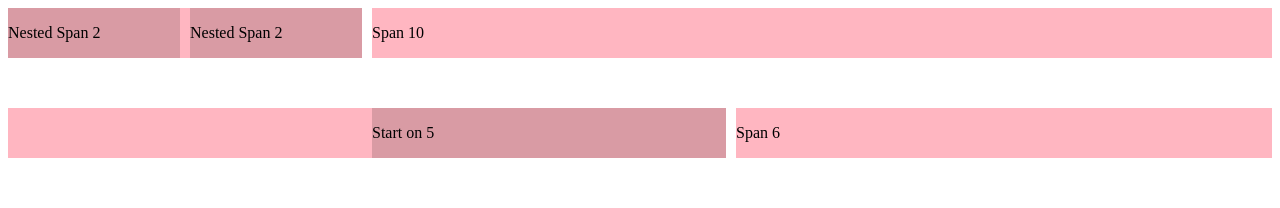
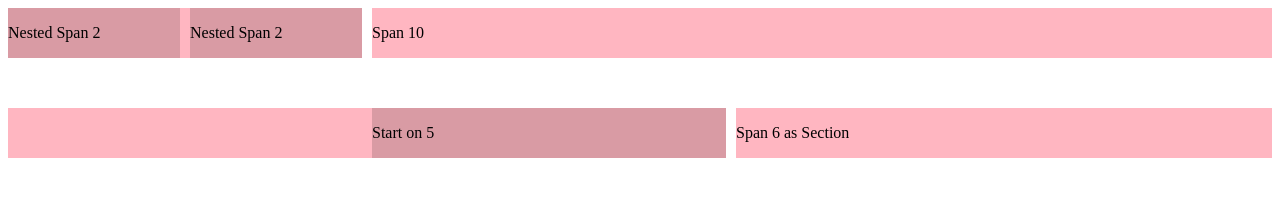
Before and after one commit to faceless-ui/css-grid, a React app: page / in a window 1280 px wide. Shown: the top 208 px of the page. Built offline with nearby package versions, Linux system fonts and the light colour scheme; the HTML template or start-up script is replaced by a standard one.

Commit message:
adds custom htmlElement support to both Row and Column

```diff
--- a/demo/App.js
+++ b/demo/App.js
@@ -36,8 +36,8 @@ const App = () => {
               </Column>
             </Row>
           </Column>
-          <Column span={6} style={{ backgroundColor: 'lightpink' }}>
-            <p>Span 6</p>
+          <Column span={6} htmlElement="section" style={{ backgroundColor: 'lightpink' }}>
+            <p>Span 6 as Section</p>
           </Column>
         </Row>
       </div>
--- a/src/Column/index.js
+++ b/src/Column/index.js
@@ -10,6 +10,7 @@ const Column = (props) => {
     startOn,
     children,
     style,
+    htmlElement,
   } = props;
 
   const propsForStyler = {
@@ -24,6 +25,7 @@ const Column = (props) => {
           <GridProvider numberOfColumns={span} gutterSize={gridContext.gutterSize}>
             <StyledColumn
               className="column"
+              as={htmlElement}
               {...{
                 style,
                 propsForStyler,
@@ -43,6 +45,7 @@ Column.defaultProps = {
   span: undefined,
   style: {},
   startOn: undefined,
+  htmlElement: 'div',
 };
 
 Column.propTypes = {
@@ -50,6 +53,13 @@ Column.propTypes = {
   startOn: PropTypes.number,
   children: PropTypes.node.isRequired,
   style: PropTypes.shape({}),
+  htmlElement: PropTypes.oneOf([
+    'div',
+    'nav',
+    'span',
+    'section',
+    'article',
+  ]),
 };
 
 export default Column;
--- a/src/Row/index.js
+++ b/src/Row/index.js
@@ -4,16 +4,23 @@ import GridContext from '../GridProvider/context';
 import StyledRow from './css';
 
 const Row = (props) => {
-  const { children } = props;
+  const {
+    children,
+    htmlElement,
+  } = props;
 
   return (
     <GridContext.Consumer>
       {(gridContext) => {
-        const { numberOfColumns, gutterSize } = gridContext;
+        const {
+          numberOfColumns,
+          gutterSize,
+        } = gridContext;
 
         return (
           <StyledRow
             className="row"
+            as={htmlElement}
             propsForStyler={{
               numberOfColumns,
               gutterSize,
@@ -28,7 +35,9 @@ const Row = (props) => {
 };
 
 
-Row.defaultProps = {};
+Row.defaultProps = {
+  htmlElement: 'div',
+};
 
 Row.propTypes = {
   children: PropTypes.oneOfType([
@@ -37,6 +46,13 @@ Row.propTypes = {
       PropTypes.node,
     ),
   ]).isRequired,
+  htmlElement: PropTypes.oneOf([
+    'div',
+    'nav',
+    'span',
+    'section',
+    'article',
+  ]),
 };
 
 export default Row;
```
